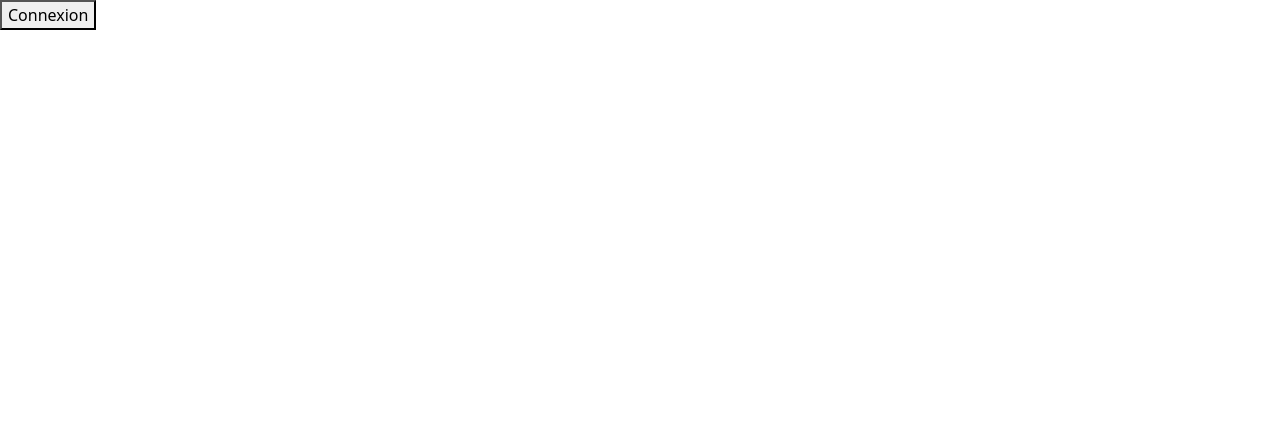
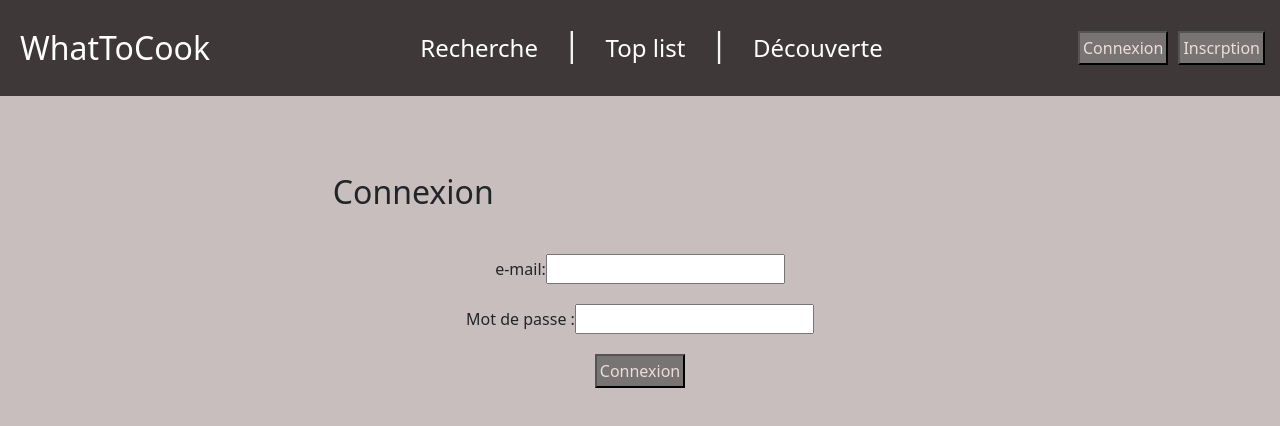
Before and after one commit to Bysimeit/WhatToCook, a React (Create React App) app in the folder Web/: page /Connexion in a window 1280 px wide. Shown: the top 426 px of the page. Built offline with nearby package versions, Linux system fonts and the light colour scheme.

Commit message:
LoginPage
AdjustCSS and add login page witth connexion between two pages

```diff
--- a/Web/src/composants/LoginPage.js
+++ b/Web/src/composants/LoginPage.js
@@ -1,12 +1,32 @@
 import React from "react";
+
+import MenuBar from "./MenuBar";
 
 import { Link } from "react-router-dom"
 
 export default function LoginPage(){
 
     return(
-        <div>
-            <button>Connexion</button>
-        </div>
+        <body>
+            <MenuBar/>
+            <div className="core">
+                <div className="loginPage">
+                    <h2>Connexion</h2>
+                    <form action="/ma-page-de-traitement" method="post">
+                        <div>
+                            <label for="mail">e-mail: </label>
+                            <input type="email" id="mail" name="user_mail"/>
+                        </div>
+                        <div>
+                            <label for="passWord">Mot de passe : </label>
+                            <input type="password" id="passWord" name="user_passWord"></input>
+                        </div>
+                        <div class="loginButton">
+                            <button type="submit">Connexion</button>
+                        </div>
+                    </form>
+                </div>
+            </div>
+        </body>
     );
 }
--- a/Web/src/composants/MenuBar.js
+++ b/Web/src/composants/MenuBar.js
@@ -1,21 +1,26 @@
 import React from "react";
 
 import { Link } from "react-router-dom"
+import { useNavigate } from "react-router-dom"
 
 export default function MenuBar() {
+    let navigate = useNavigate();
+    function handleClick(){
+        navigate("/Connexion")
+    }
 
     return (
         <div className="menu">
-            <Link className="logo">WhatToCook</Link>
-            <div className="test">
-                <Link className="category">Recherche</Link>
+            <Link to={"/"} className="logo">WhatToCook</Link>
+            <div className="options">
+                <Link className="option">Recherche</Link>
                 <h2>|</h2>
-                <Link className="category">Top list</Link>
+                <Link className="option">Top list</Link>
                 <h2>|</h2>
-                <Link className="category">Découverte</Link>
+                <Link className="option">Découverte</Link>
             </div>
-            <div className="login">
-                <button>Connexion</button>
+            <div className="buttons">
+                <button onClick={() => handleClick()}>Connexion</button>
                 <button>Inscrption</button>
             </div>
         </div>
--- a/Web/src/index.css
+++ b/Web/src/index.css
@@ -1,7 +1,14 @@
+/* Css générique */
+
+body{
+  background-color: #C9BEBE;
+}
+
 .core {
   margin: 0;
-  background-color: #F5F5F5;
   text-align: center;
+  margin-left: 20%;
+  margin-right: 20%;
 }
 
 img {
@@ -12,6 +19,35 @@ img {
   width: auto;
 }
 
+button {
+  background-color: #787474;
+  color: #ECDCDC;
+  margin-left: 5px;
+  margin-right: 5px;
+  padding: 3px;
+}
+
+button:hover {
+  color: #FFE600;
+}
+
+/* Css Page login */
+
+.loginPage{
+  padding: 10%;
+}
+
+.loginPage > h2{
+  text-align: left;
+  padding-bottom: 25px;
+}
+
+.loginPage > form > div{
+  padding: 10px;
+}
+
+/* Css carousel */
+
 .redim {
   width: 500px;
   height: 600px;
@@ -19,10 +55,10 @@ img {
 
 .carousel {
   padding-top: 5%;
-  margin-left: 25%;
-  margin-right: 25%;
   margin-bottom: 5%;
 }
+
+/* Css MenuBar */
 
 .menu {
   background-color: #3F3838;
@@ -32,49 +68,42 @@ img {
   flex-direction: row;
 }
 
-.menu > h1 {
-  padding: 20px;
-}
-
-.test {
+.options {
   display: flex;
   margin-left: auto;
   margin-right: auto;
+  margin-top: 20px;
+  margin-bottom: 20px;
 }
 
-.category {
+.options > h2{
+  margin-top: 5px;
+}
+
+.option {
   color: #FFFFFF;
   padding: 10px;
   text-decoration: none;
+  font-size: x-large;
+  margin-left: 15px;
+  margin-right: 15px;
 }
 
-.category:hover {
+.option:hover {
   color: #FFE600;
 }
 
 .logo {
   color: #FFFFFF;
-  padding: 10px;
+  padding: 20px;
   text-decoration: none;
+  font-size: xx-large;
 }
 
 .logo:hover {
   color: #FFE600;
 }
 
-.login {
+.buttons {
   margin-right: 10px;
 }
-
-.menu > button {
-  background-color: #787474;
-  color: #ECDCDC;
-  margin-left: 5px;
-  margin-right: 5px;
-  padding: 3px;
-
-}
-
-.menu > button:hover {
-  color: #FFE600;
-}
```
Also changed, not shown: Web/src/composants/ChangePassWordPage.js (added, +17 -0 lines), Web/src/composants/ClientAreaPage.js (added, +17 -0 lines), Web/src/composants/FridgePage.js (added, +17 -0 lines), Web/src/composants/ListeCommentsPage.js (added, +17 -0 lines), Web/src/composants/RecipeListAdminPage.js (added, +17 -0 lines), Web/src/composants/ChangePassWord.js (deleted), Web/src/composants/ClientArea.js (deleted).
